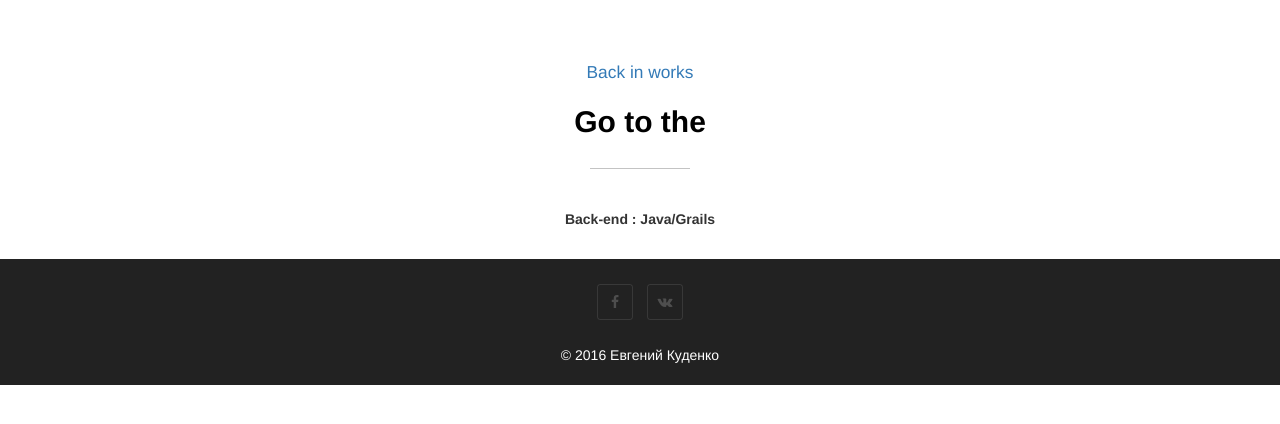
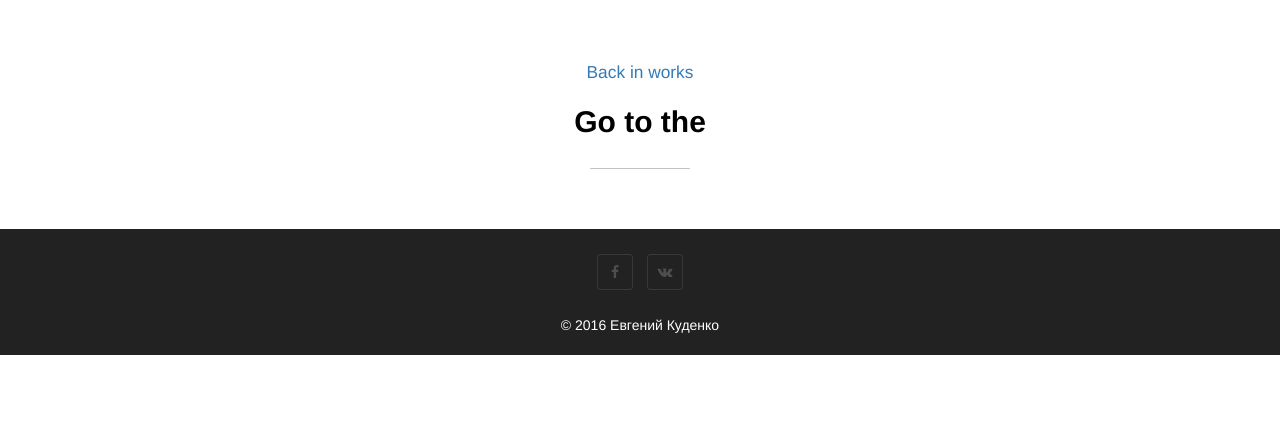
Before and after one commit to Rickcy/Portfolio-Yii2, a Yii app: template views/site/view_works.php in a window 1280 px wide. Shown: the top 424 px of the page. Run offline with PHP 8.4 and a stand-in for Yii, Linux system fonts and the light colour scheme; the template is opened without the code that fills it, so the values that code supplies are empty; some libraries are stand-ins or nearby versions.

Commit message:
views work

```diff
--- a/views/site/view_works.php
+++ b/views/site/view_works.php
@@ -13,12 +13,12 @@ $this->title = $model->work_name;
     <div class="col-sm-8 col-sm-offset-2">
 
         <div class="pfblock-header wow fadeInUp animated" style="visibility: visible; animation-name: fadeInUp;">
-            <a href="#portfolio"><div style="font-size: 13pt;font-weight: 500" class="back">Back in works</div></a>
+            <a href="/site/works/"><div style="font-size: 13pt;font-weight: 500" class="back">Back in works</div></a>
 
             <h2 class="pfblock-title"><a style="color:black" target="_blank" href="http://<?=$model['work_url']?>/">Go to the <?=$model['work_name']?></a></h2>
             <div class="pfblock-line"></div>
             <div style="font-size: 12pt;margin-bottom: 40px"><?=$model['work_description']?></div>
-            <p style="font-weight: 600"><?=$model['work_tech']?>Back-end : Java/Grails</p>
+            <p style="font-weight: 600"><?=$model['work_tech']?></p>
 
             <div>
                 <?$images_files =$model->viewsImage($model->work_name);
--- a/views/site/works.php
+++ b/views/site/works.php
@@ -35,7 +35,7 @@ $this->title = 'My Works | Personal Page Portfolio';
                 <?
                 foreach ($all_works as $work):
                 ?>
-                    <a href="<?Url::to('site/works/view-works?id='.$work['id'])?>">
+                    <a href="<?=Url::to('/site/view-work?id='.$work['id'])?>">
                 <div class="col-xs-12 col-sm-4 col-md-4">
 
                     <div class="grid wow zoomIn animated" style="visibility: visible; animation-name: zoomIn;">
```
